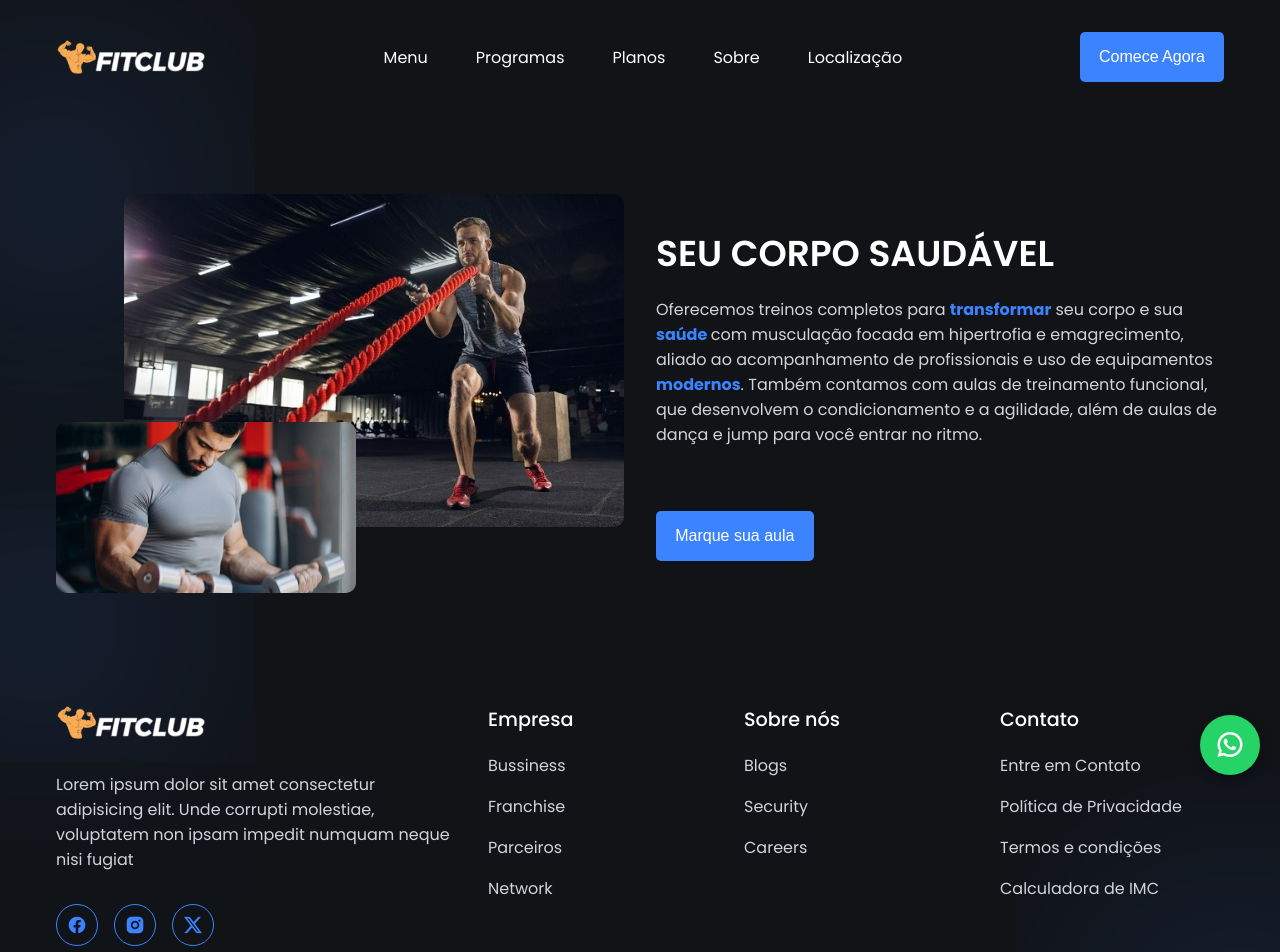
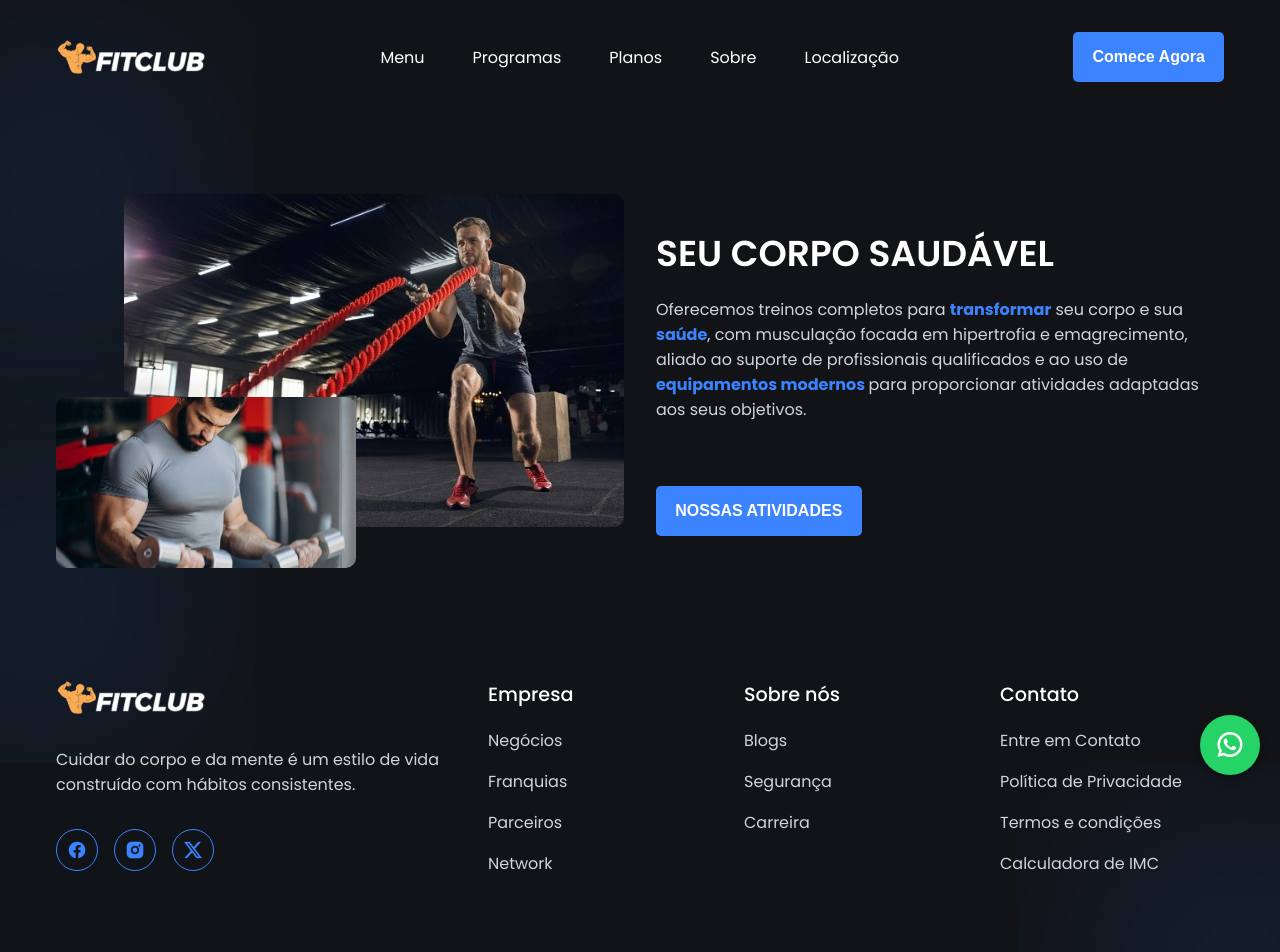
Before and after one commit to GuilhermeOliveiraAgenor/r4-gym, a React (Vite) app: page /about in a window 1280 px wide. Shown: the top 952 px of the page. Built offline with nearby package versions, Linux system fonts and the light colour scheme.

Commit message:
refactor: text in footer

```diff
--- a/src/components/Footer.tsx
+++ b/src/components/Footer.tsx
@@ -15,9 +15,7 @@ export default function Footer() {
             <img src={logo} alt="logo" />
           </div>
           <p>
-            Lorem ipsum dolor sit amet consectetur adipisicing elit.
-            Unde corrupti molestiae, voluptatem non ipsam impedit
-            numquam neque nisi fugiat
+           Cuidar do corpo e da mente é um estilo de vida construído com hábitos consistentes.
           </p>
 
           {/*logo social media*/}
@@ -31,8 +29,8 @@ export default function Footer() {
         {/*column footer*/}
         <div className="footer__col">
           <h4>Empresa</h4>
-          <a href="#">Bussiness</a>
-          <a href="#">Franchise</a>
+          <a href="#">Negócios</a>
+          <a href="#">Franquias</a>
           <a href="#">Parceiros</a>
           <a href="#">Network</a>
         </div>
@@ -41,8 +39,8 @@ export default function Footer() {
         <div className="footer__col">
           <h4>Sobre nós</h4>
           <a href="#">Blogs</a>
-          <a href="#">Security</a>
-          <a href="#">Careers</a>
+          <a href="#">Segurança</a>
+          <a href="#">Carreira</a>
         </div>
 
         {/*column footer*/}
@@ -51,12 +49,12 @@ export default function Footer() {
           <a href="#">Entre em Contato</a>
           <a href="#">Política de Privacidade</a>
           <a href="#">Termos e condições</a>
-          <a href="#">Calculadora de IMC</a>
+          <a href="https://abeso.org.br/calculadora-imc">Calculadora de IMC</a>
         </div>
       </footer>
 
       <div className="footer__bar">
-        © 2026 R4 G. Todos os direitos reservados.
+        © 2026 R4 Gym. Todos os direitos reservados.
       </div>
 
     </>
--- a/src/components/SectionHero.tsx
+++ b/src/components/SectionHero.tsx
@@ -15,7 +15,7 @@ export default function SectionHero() {
           <h1><span>VENHA</span> PARA A R4 GYM</h1>
 
           <p>
-            Marque sua aula experimental GRÁTIS
+            Marque sua aula experimental <span className="hero">GRÁTIS</span>
           </p>
           {/*button hero*/}
           <button className="btn">COMECE AGORA</button>
--- a/src/components/SectionHome.tsx
+++ b/src/components/SectionHome.tsx
@@ -14,10 +14,9 @@ export default function SectionHome() {
                         <h5></h5>
                         <hr />
                         <div className="ttrainer__socials">
-                            <a href="#"><i className="ri-facebook-fill"></i></a>
+                            <a href="#"><i className="ri-whatsapp-line"></i></a>
                             <a href="#"><i className="ri-google-fill"></i></a>
                             <a href="#"><i className="ri-instagram-fill"></i></a>
-                            <a href="#"><i className="ri-twitter-fill"></i></a>
                         </div>
                     </div>
                 </div>
--- a/src/components/SectionImage.tsx
+++ b/src/components/SectionImage.tsx
@@ -15,13 +15,11 @@ export default function SectionImage() {
           <div className="class__content">
             <h2 className="section__header">SEU CORPO SAUDÁVEL</h2>
             <p>
-            Oferecemos treinos completos para <b>transformar</b> seu corpo e sua <b>saúde </b>
-             com musculação focada em hipertrofia e emagrecimento, aliado ao acompanhamento de
-             profissionais e uso de equipamentos <b>modernos</b>.
-             Também contamos com aulas de treinamento funcional, que desenvolvem o condicionamento e a agilidade,
-             além de aulas de dança e jump para você entrar no ritmo.
+          Oferecemos treinos completos para <b>transformar</b> seu corpo e sua <b>saúde</b>,
+  com musculação focada em hipertrofia e emagrecimento, aliado ao suporte de profissionais qualificados e ao uso de <b>equipamentos modernos </b>
+  para proporcionar atividades adaptadas aos seus objetivos.
     </p>
-          <button className="btn">Marque sua aula</button>
+            <button className="btn">NOSSAS ATIVIDADES</button>
           </div>
         </section>
       </>
--- a/src/styles/styles.css
+++ b/src/styles/styles.css
@@ -52,6 +52,7 @@
             border-radius: 5px;
             cursor: pointer;
             transition: .3s;
+            font-weight: 600;
         }
 
         .btn:hover{
@@ -196,6 +197,12 @@
             grid-template-columns: repeat(2, 1fr);
             align-items: center;
             gap: 2rem;
+        }
+
+        .hero{
+            font-weight: 600;
+            color: var(--white);
+white-space: nowrap;
         }
 
         .header__container::before{
@@ -445,13 +452,13 @@
             font-size: 1.75rem;
             color: var(--white);
             border-radius: 5px;
+
         }
 
         .join__card h4{
-            margin-bottom: .5rem;
-            font-size: 1.2rem;
-            font-weight: 500;
-            color: var(--white);
+    font-size: 1.2rem;
+    font-weight: 500;
+    color: var(--white);
         }
 
         .join__card p{
@@ -797,12 +804,12 @@
         }
 
         .ttrainer__socials a{
-            font-size: 1.2rem;
+            font-size: 1.5rem;
             color: var(--text-light);
         }
 
         .ttrainer__socials a:hover{
-            color: var(--primary-color)
+            color: var(--secondary-color)
         }
 
         .whatsapp__float {
@@ -926,7 +933,6 @@
     padding-bottom: 7rem;
 }
 
-
             .explore__header{
             flex-direction: column;
         }
@@ -946,14 +952,16 @@
 
   /* botão menor e centralizado */
   .join__card--cta{
-    max-width: 275px;
+    max-width: 320px;
     margin: 0 auto;
     justify-content: center;
     padding: .7rem 1rem;
+
+
   }
 
   .join__card--cta h4{
-    font-size: 0.9rem;
+    font-size: 1.05rem;
     text-align: center;
   }
 
```
Lines whose indentation alone changed are shown as unchanged.
